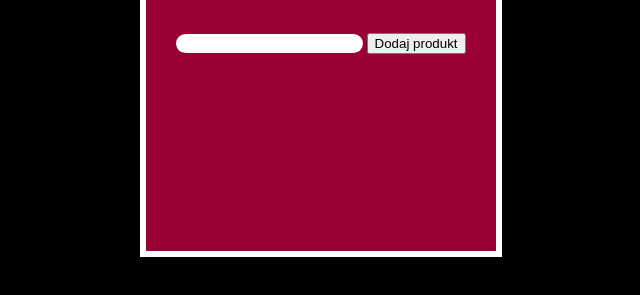
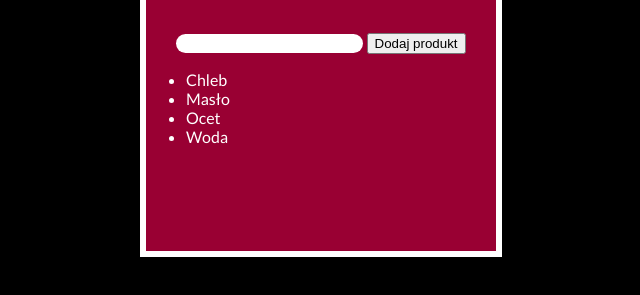
Before and after one commit to JAKKRA06/Shopping-List, a plain HTML site: page index.html in a window 1280 px wide. Shown: the part 205-500 px from the top of the page, without its empty margins (319-959 px from the left). Drawn offline with Linux system fonts and the light colour scheme.

Commit message:
Dodano liste artykułów do kupienia

```diff
--- a/index.html
+++ b/index.html
@@ -31,7 +31,10 @@
 
             <div class="list">
                 <ul class="one">
-
+                    <li>Chleb</li>
+                    <li>Masło</li>
+                    <li>Ocet</li>
+                    <li>Woda</li>
                 </ul>
             </div>
 
```
